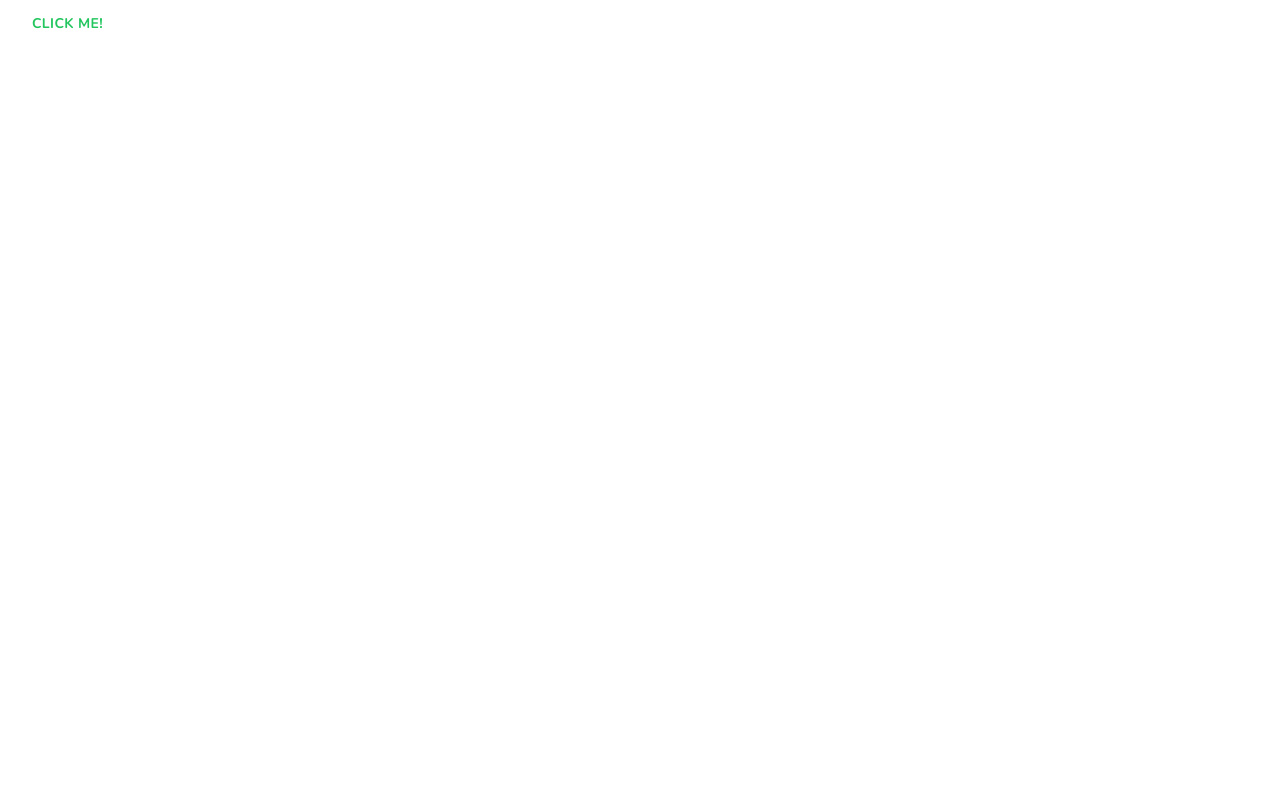
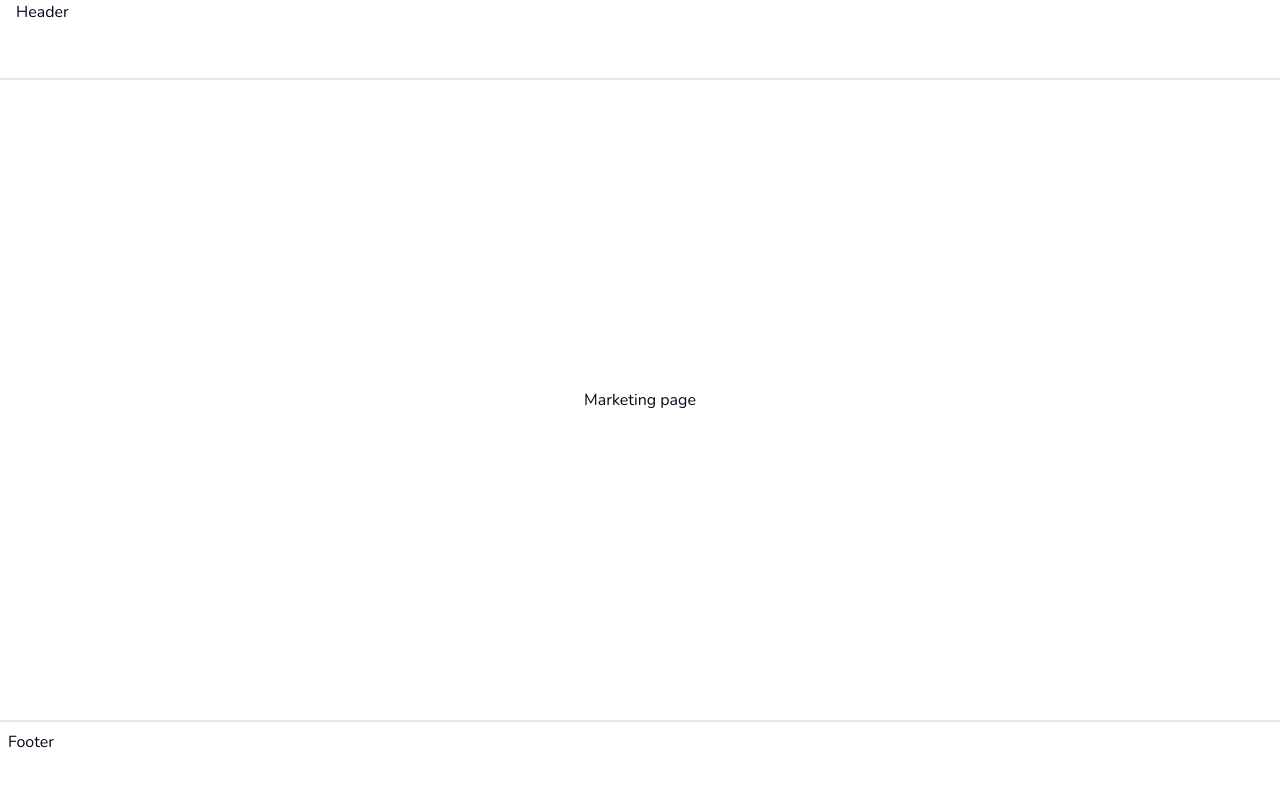
Before and after one commit to hummus-erectus/KotobaQuest, a Next.js app: page / in a window 1280 px wide. Shown: the top 786 px of the page. Built offline with nearby package versions, Linux system fonts and the light colour scheme.

Commit message:
Add marketing skeleton

```diff
--- /dev/null
+++ b/app/(marketing)/footer.tsx
@@ -0,0 +1,5 @@
+export const Footer = () => {
+  return (
+    <footer className="hidden lg:block h-20 w-full border-t-2 border-slate-200 p-2">Footer</footer>
+  )
+}
--- /dev/null
+++ b/app/(marketing)/header.tsx
@@ -0,0 +1,5 @@
+export const Header = () => {
+  return (
+    <header className="h-20 w-full border-b-2 boreder-slate-200 px-4">Header</header>
+  )
+}
--- /dev/null
+++ b/app/(marketing)/layout.tsx
@@ -0,0 +1,20 @@
+import { Header } from "./header";
+import { Footer } from "./footer";
+
+type Props = {
+  children: React.ReactNode;
+}
+
+const MarketingLayout = ({ children }: Props) => {
+  return (
+    <div className="min-h-screen flex flex-col">
+      <Header />
+      <main className="flex-1 flex flex-col items-center justify-center">
+        {children}
+      </main>
+      <Footer />
+    </div>
+  )
+}
+
+export default MarketingLayout;
--- /dev/null
+++ b/app/(marketing)/page.tsx
@@ -0,0 +1,7 @@
+export default function Home() {
+  return (
+    <div>
+      Marketing page
+    </div>
+  )
+}
--- a/app/page.tsx
+++ /dev/null
@@ -1,9 +0,0 @@
-import { Button } from "@/components/ui/button"
-
-export default function Home() {
-  return (
-    <div className="text-green-500 font-bold">
-      <Button size="lg" variant="premium">Click me!</Button>
-    </div>
-  )
-}
```
